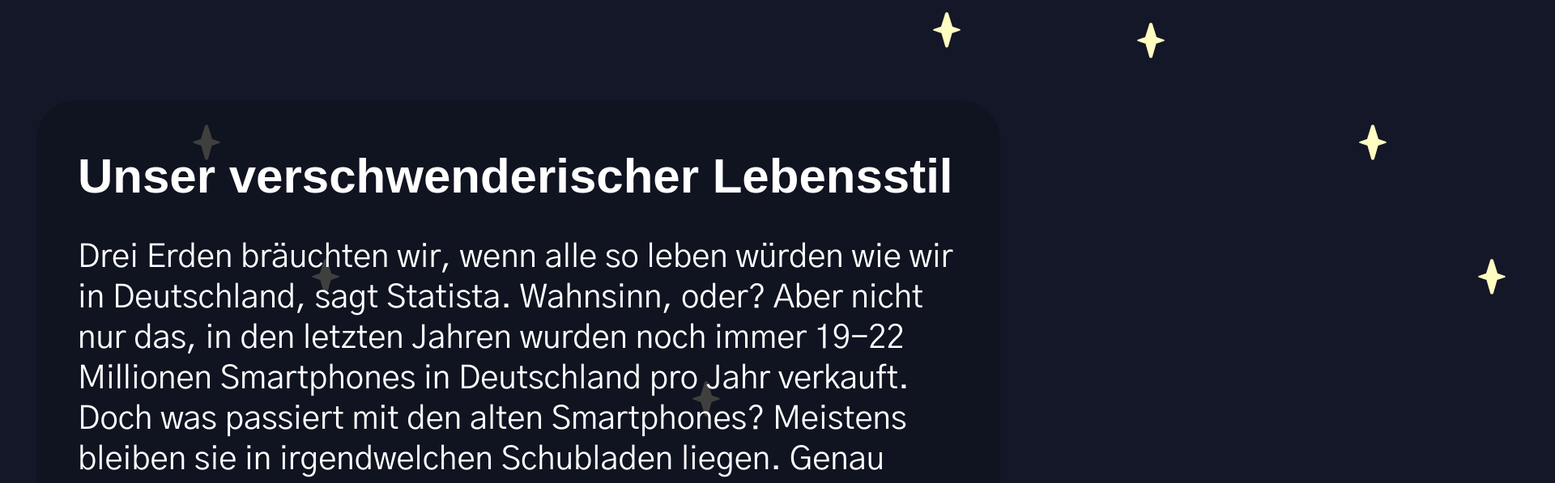
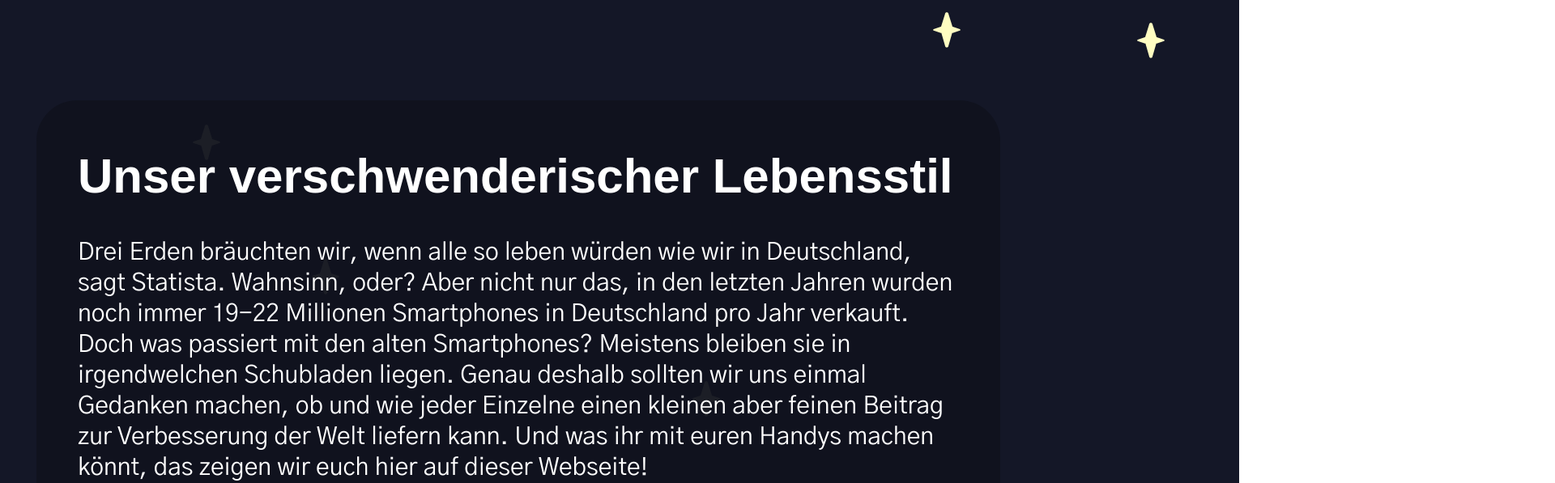
Before and after one commit to LennoxIsBadAtCoding/DMWT_Gruppe7, a Next.js app: page / in a window 1280 px wide. Shown: the part 1060-1657 px from the top of the page at 81% size, 1920 px wide, since content can reach past the window. Built offline with nearby package versions, Linux system fonts and the light colour scheme; grey boxes are pictures that could not be loaded; a web font is replaced by a local one.

Commit message:
changed font size

```diff
--- a/styles/MainPage.module.css
+++ b/styles/MainPage.module.css
@@ -27,6 +27,7 @@
     object-fit: cover;
     transform: translateY(-75rem);
 }
+
 .HeroButton{
     background: transparent;
     border-color: transparent;
@@ -68,10 +69,10 @@
     padding-right: 2em;
 }
 
-.Text{
+.textSettings{
     font-family: 'Gothic A1', sans-serif;
     color: white;
-    font-size: 15px;
+    font-size: 1.875em;
     padding: 50px;
 }
 
@@ -93,14 +94,14 @@
     position: relative;
     width: 85%;
     border-radius: 50px;
-    background-color: rgba(16, 18, 30, 0.8);
+    background-color: rgba(16, 18, 30, 0.95);
     margin-top: 200px;
     color: white;
     padding-left: 4%;
     padding-right: 4%;
     padding-top: 1.5%;
     font-family: 'Gothic A1', sans-serif;
-    font-size: 35px;
+    font-size: 1.875em;
 }
 .container{
     display: flex;
```
Also changed, not shown: app/page.tsx (+3 -4 lines).
